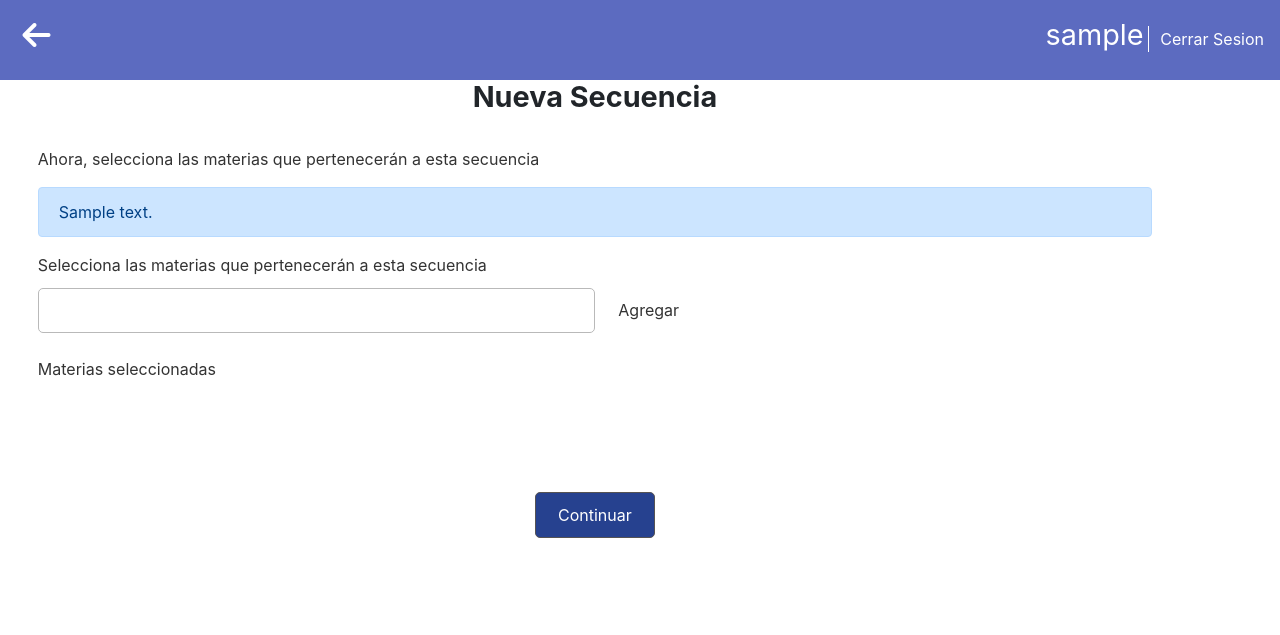
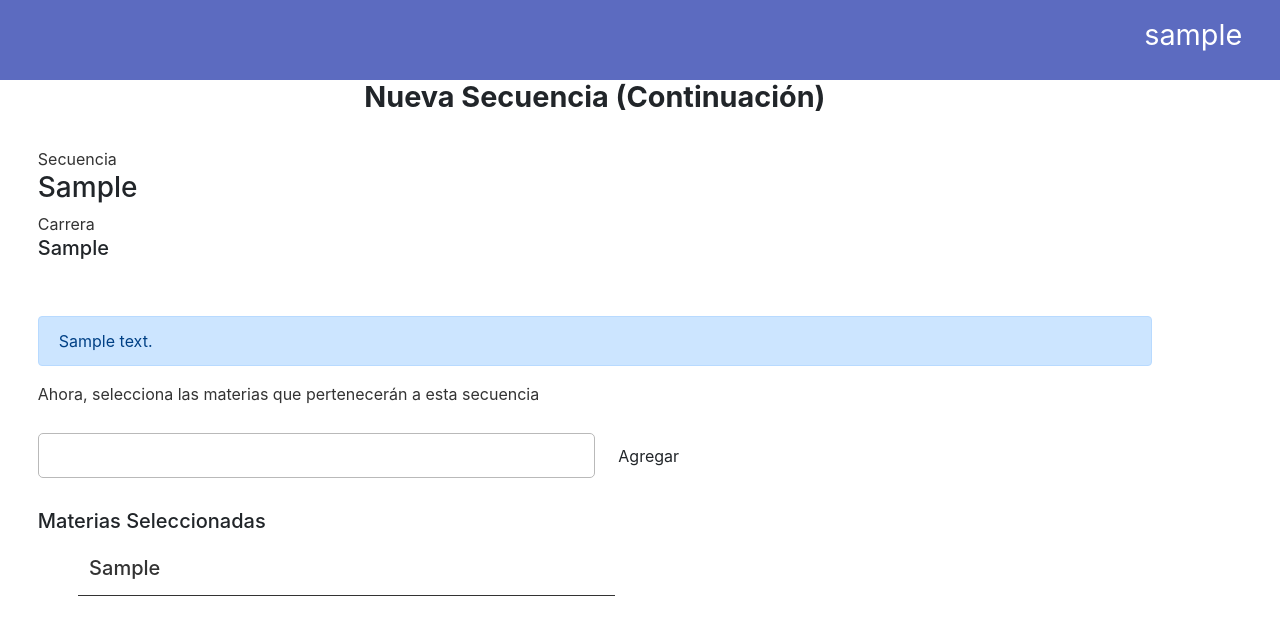
Before and after one commit to josehiki/soe, a PHP site: template views/adminSecuenciaAdd2.twig in a window 1280 px wide. Shown: the top 635 px of the page. Run offline with PHP 8.4, Linux system fonts and the light colour scheme; the template is opened without the code that fills it: most values are stand-ins (such as "Sample title", 1, 10 or a date in 2020); some libraries are stand-ins or nearby versions.

Commit message:
Agregado alta de secuencias, junto a relacionarlas con materias. Falta validar que no se pueda agregar mas de una vez la misma materia

```diff
--- a/public/index.php
+++ b/public/index.php
@@ -174,6 +174,12 @@
 		'auth' => true,
 		'userType' => getenv('USER_TYPE1')
 	]);
+	$map->post('adminSecuenciaAddMateria', '/soe/dashboard/secuencia/add/sec2', [
+		'controller' => 'App\Controllers\AdminSecuenciaController',
+		'action' => 'addMateriatoSecuencia',
+		'auth' => true,
+		'userType' => getenv('USER_TYPE1')
+	]);
 
 
 
--- a/views/adminSecuenciaAdd2.twig
+++ b/views/adminSecuenciaAdd2.twig
@@ -11,42 +11,82 @@
 	</head>
 	<body>
 		<div class="header header_Usuario" >
-			<a href="/soe/dashboard/secuencia" class="etiqueta_Cerrar_Sesion etiqueta_Atras">
-				<i class='fas fa-arrow-left'></i>
-			</a>
-			<p class="header_p"  id="nombreUsuario">{{username}}</p>
-			<span>
-				<a href="/soe/logout" class="etiqueta_Cerrar_Sesion">Cerrar Sesion</a>
-			</span>
+
+			<p class="header_p p_Secuencia"  id="nombreUsuario">{{username}}</p>
+
 		</div>
 		<div class="content">
-			<h1 class="content_Title_Menus">Nueva Secuencia</h1>
+			<h1 class="content_Title_Menus">Nueva Secuencia (Continuaci&oacuten)</h1>
 			<br>
-			<p class="instrucciones">Ahora, selecciona las materias que pertenecerán a esta secuencia</p>
+			<span class="instrucciones">Secuencia</span>
+			<h3>{{actualSecuencia.claveSecuencia}}</h3>
+			<span class="instrucciones">Carrera</span>
+			<h5>{{actualSecuencia.carreraSecuencia}}</h5>
+			<br><br>
 			{% if responseMessage != null %}
 				<div class="alert alert-primary" role="alert">
 					{{ responseMessage }}
 				</div>
 			{% endif %}
 
-				<span class="instrucciones">Selecciona las materias que pertenecer&aacuten a esta secuencia</span><br>
-				<input type="text" name="materia" class="input_Text input_Text_Admin input_Materia" list="subjectsList">
-				<datalist id="subjectsList" >
-					{% for subject in subjects %}
-						<option value="{{subject.subjectName}}">
-					{% endfor %}
-				</datalist>
-				<span class="span_Agregar"><a href="" class="editar">Agregar</a></span><br><br>
-				<span class="instrucciones" >Materias seleccionadas</span>
-				<ul>
-					{% if materiasSeleccionadas != null %}
+			<p class="instrucciones">Ahora, selecciona las materias que pertenecerán a esta secuencia</p>
 
-					{% endif %}
-				</ul>
+			<input type="text" name="materia" id="inputMateria" class="input_Text input_Text_Admin input_Materia" list="subjectsList" autocomplete="off">
+			<span class="editar span_Agregar" onclick="showModal()">Agregar</span>
+
+			<div id="modalSecuencia" class="modal_This modal_Secuencia">
+				<div class="modal_Content">
+					<span class="close" >
+						<a onclick="hideModal()">&times;</a>
+					</span>
+					<h4>¿Seguro quiere agregar esta materia?</h4>
+					<br><br>
+					<form method="post" action="/soe/dashboard/secuencia/add/sec2">
+						<input type="text" id="auxMateria" name="materia"  style="display: none;">
+						<input type="text" value="{{actualSecuencia.claveSecuencia}}" name="clave" style="display: none;">
+						<input type="text" value="{{actualSecuencia.carreraSecuencia}}" name="carrera" style="display: none;">
+
+						<a class="boton_Cancelar boton_Modal cancelar_Secuencia" onclick="hideModal()">
+							Cancelar
+						</a>
+						<button type="submit" class="boton boton_Modal">
+								Agregar
+						</button>
+					</form>
+				</div>
+			</div>
 
 
-				<button type="submit" class="boton boton_Admin">Continuar</button>
-			</form>
+			<datalist id="subjectsList" >
+				{% for subject in subjects %}
+					<option value="{{subject.subjectName}}">
+				{% endfor %}
+			</datalist>
+			<br>
+			<h5 style="margin-top: .8cm;">Materias Seleccionadas<h5>
+			<ul class="lista_Materias_Secuencia">
+				{% if relSecSub != null %}
+					{% for rel in relSecSub %}
+						<li class="instrucciones">{{rel}}</li>
+					{% endfor %}
+				{% endif %}
+			</ul>
+
 		</div>
+		<script type="text/javascript">
+			function showModal(){
+				var materiaValue = document.getElementById('inputMateria').value;
+				if (materiaValue == '') {
+					alert('Ingresa una materia');
+				}else
+				{
+					document.getElementById('auxMateria').value = materiaValue;
+					document.getElementById('modalSecuencia').style.display = 'block';
+				}
+			}
+			function hideModal(){
+				document.getElementById('modalSecuencia').style.display = 'none';
+			}
+		</script>
 	</body>
 </html>
--- a/views/css/administrador_CSS.twig
+++ b/views/css/administrador_CSS.twig
@@ -139,6 +139,26 @@
 }
 .span_Agregar a, .span_Agregar a:hover{
 	text-decoration: none;
+	color: #aaa6a6;
+	cursor: pointer;
+}
+.modal_Secuencia{
+	display: none;
+}
+.cancelar_Secuencia{
+	margin: 0 .3cm;
+	padding: 12px 20px;
+}
+.p_Secuencia{
+	margin-right: 1cm;
+}
+.lista_Materias_Secuencia li{
+	width: 50%;
+	list-style: none;
+	border-bottom:  1px #333 solid;
+	margin: .2cm 0;
+	padding: 0.4cm .3cm;
+	font-size: 1em
 }
 </style>
 
```
Also changed, not shown: app/Controllers/AdminSecuenciaController.php (+65 -2 lines), app/Models/Rel_Sec_Sub.php (added, +12 -0 lines), views/adminSecuenciaAdd.twig (+0 -17 lines).
